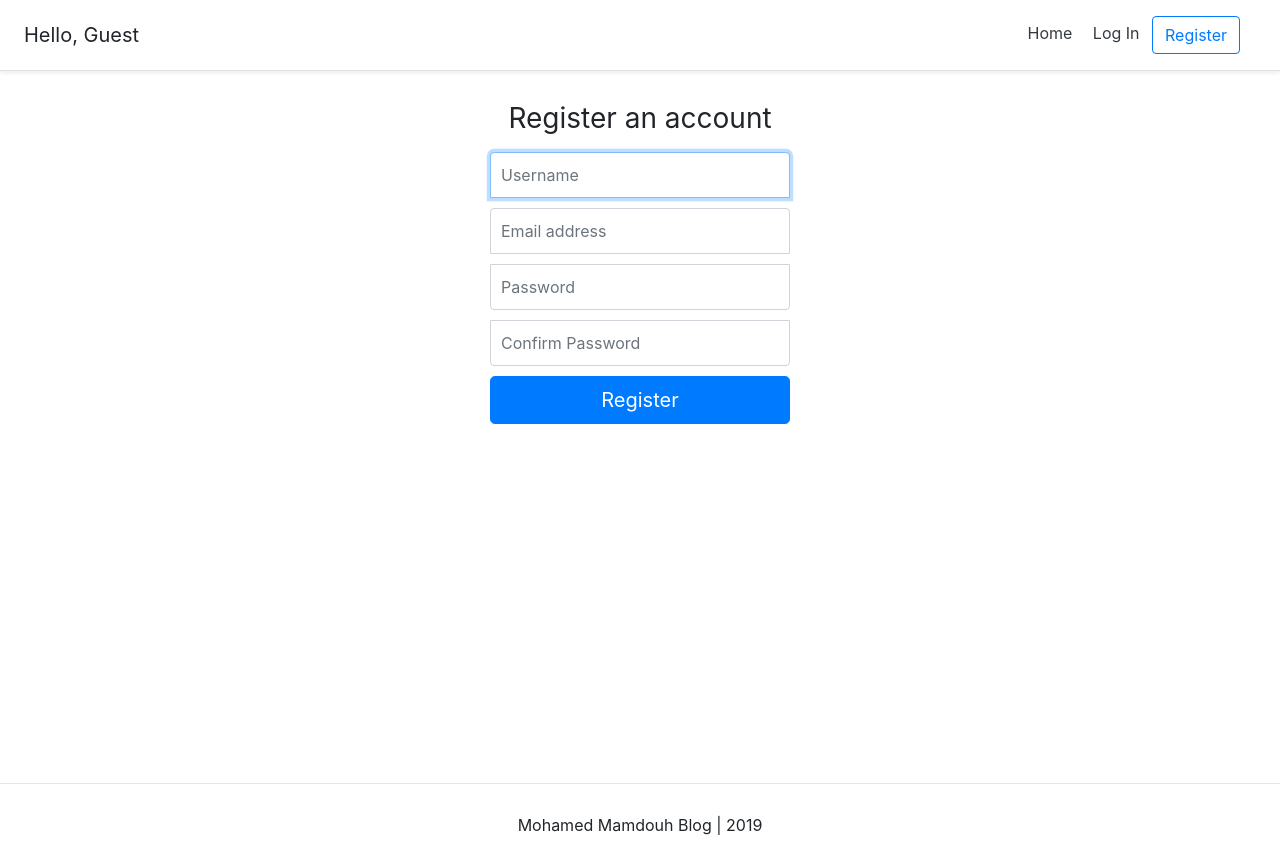
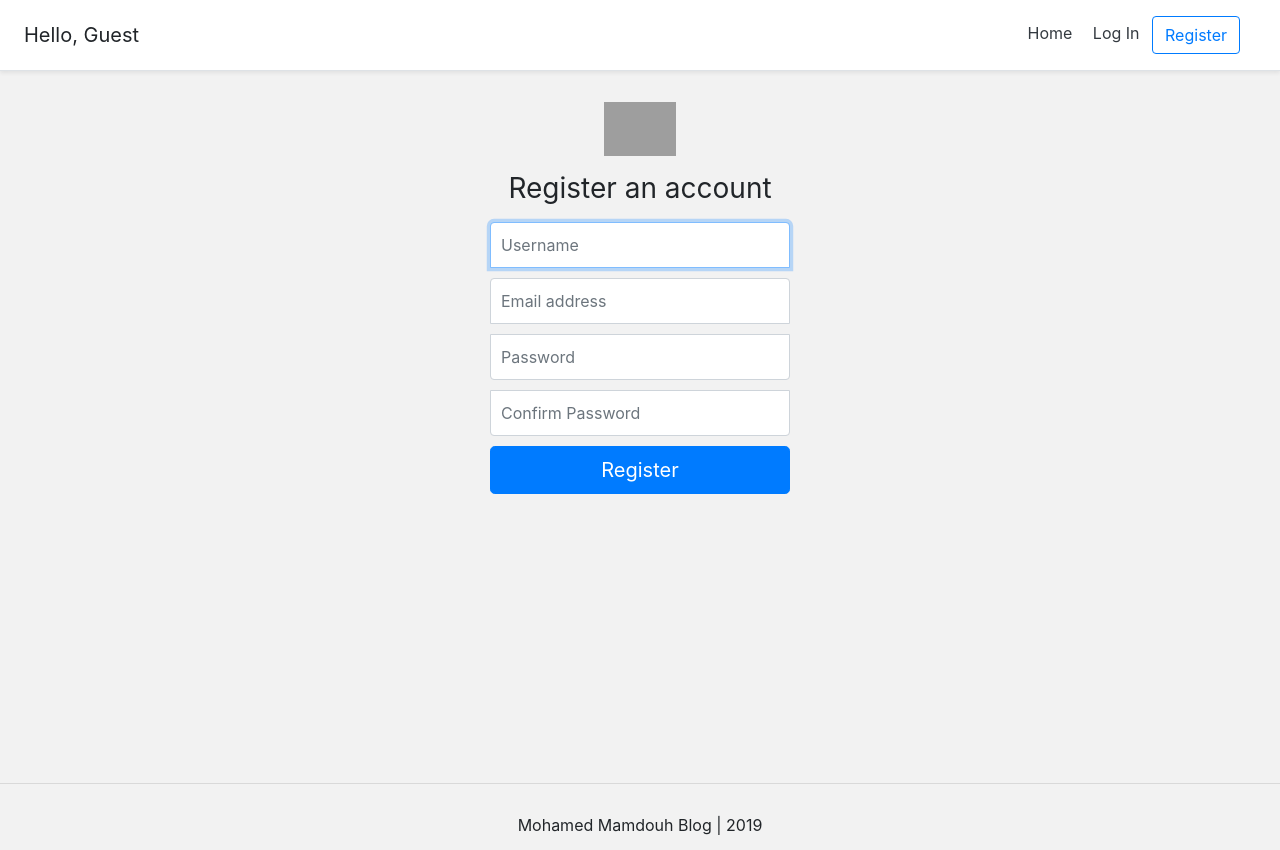
Before and after one commit to muhammad-mamdouh/Django_Projects, a Django app: page /register/ in a window 1280 px wide. Run offline with Django 3.2, Linux system fonts and the light colour scheme; some libraries are stand-ins or nearby versions; grey boxes are pictures that could not be loaded.

Commit message:
feature: Add the blog logo to the login and register pages.     - And change the site's background.

```diff
--- a/src/account/templates/account/login.html
+++ b/src/account/templates/account/login.html
@@ -1,5 +1,6 @@
 {% extends 'base.html' %}
 {% block content %}
+{% load staticfiles %}
   <style type="text/css">
     .form-signin {
       width: 100%;
@@ -35,6 +36,9 @@
   <form class="form-signin" method="POST">
     {% csrf_token %}
 
+    <div class="d-flex flex-column pb-3">
+      <img class="img-fluid mx-auto d-block" src="{% static 'blog.png' %}" alt="blog_logo" width="72" height="72">
+    </div>
     <h1 class="h3 mb-3 font-weight-normal">Please sign in</h1>
 
     <label for="inputEmail" class="sr-only">Email address</label>
--- a/src/account/templates/account/register.html
+++ b/src/account/templates/account/register.html
@@ -1,5 +1,6 @@
 {% extends 'base.html' %}
 {% block content %}
+{% load staticfiles %}
   <style type="text/css">
     .form-signin {
       width: 100%;
@@ -40,6 +41,10 @@
   <form class="form-signin" method="POST">
     {% csrf_token %}
 
+    <div class="d-flex flex-column pb-3">
+      <img class="img-fluid mx-auto d-block" src="{% static 'blog.png' %}" alt="blog_logo" width="72" height="72">
+    </div>
+
     <h1 class="h3 mb-3 font-weight-normal">Register an account</h1>
 
     <label for="inputUsername" class="sr-only">Username</label>
--- a/src/templates/base.html
+++ b/src/templates/base.html
@@ -7,6 +7,7 @@
   <meta name="viewport" content="width=device-width, initial-scale=1, shrink-to-fit=no">
 
   {% include 'snippets/header.html' %}
+  {% include 'snippets/base_css.html' %}
 </head>
 <body>
   <!--Body-->
--- /dev/null
+++ b/src/templates/snippets/base_css.html
@@ -0,0 +1,5 @@
+<style type="text/css">
+  body {
+    background-color: #f2f2f2;
+  }
+</style>
```
